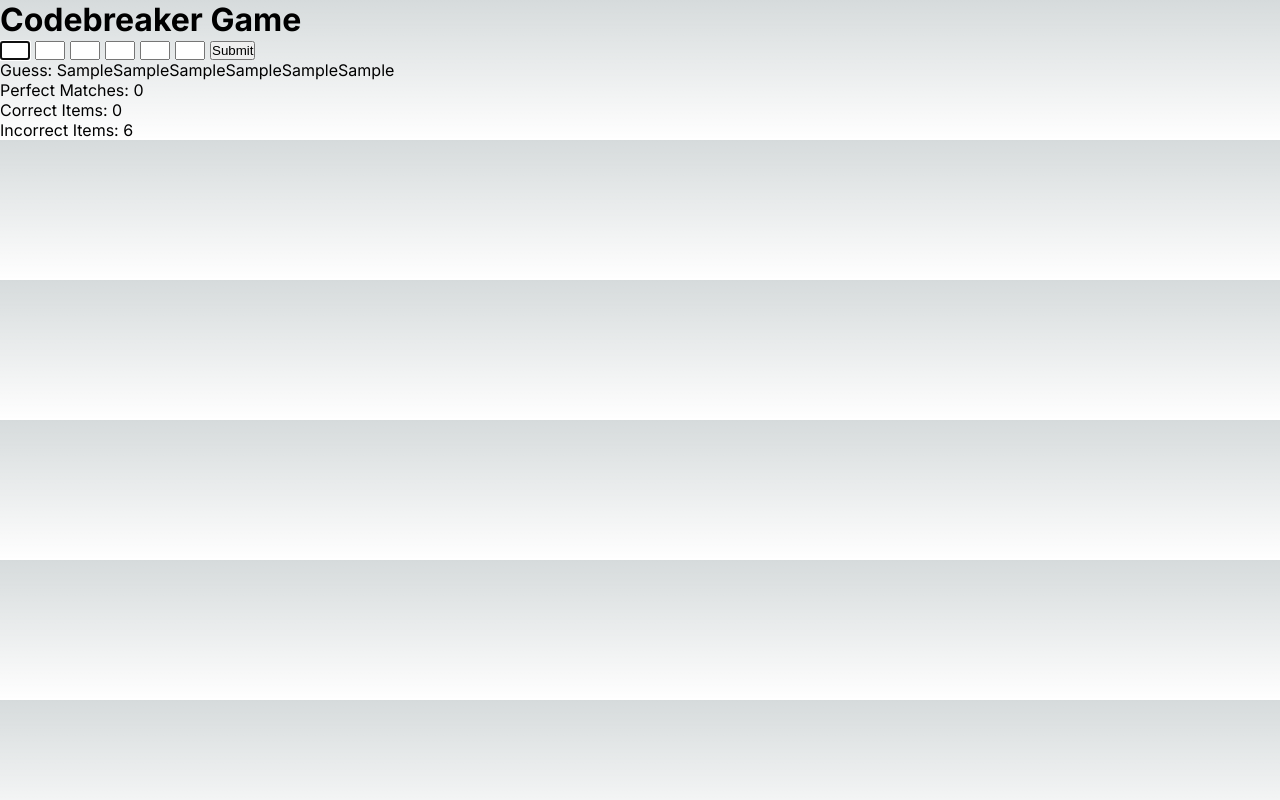
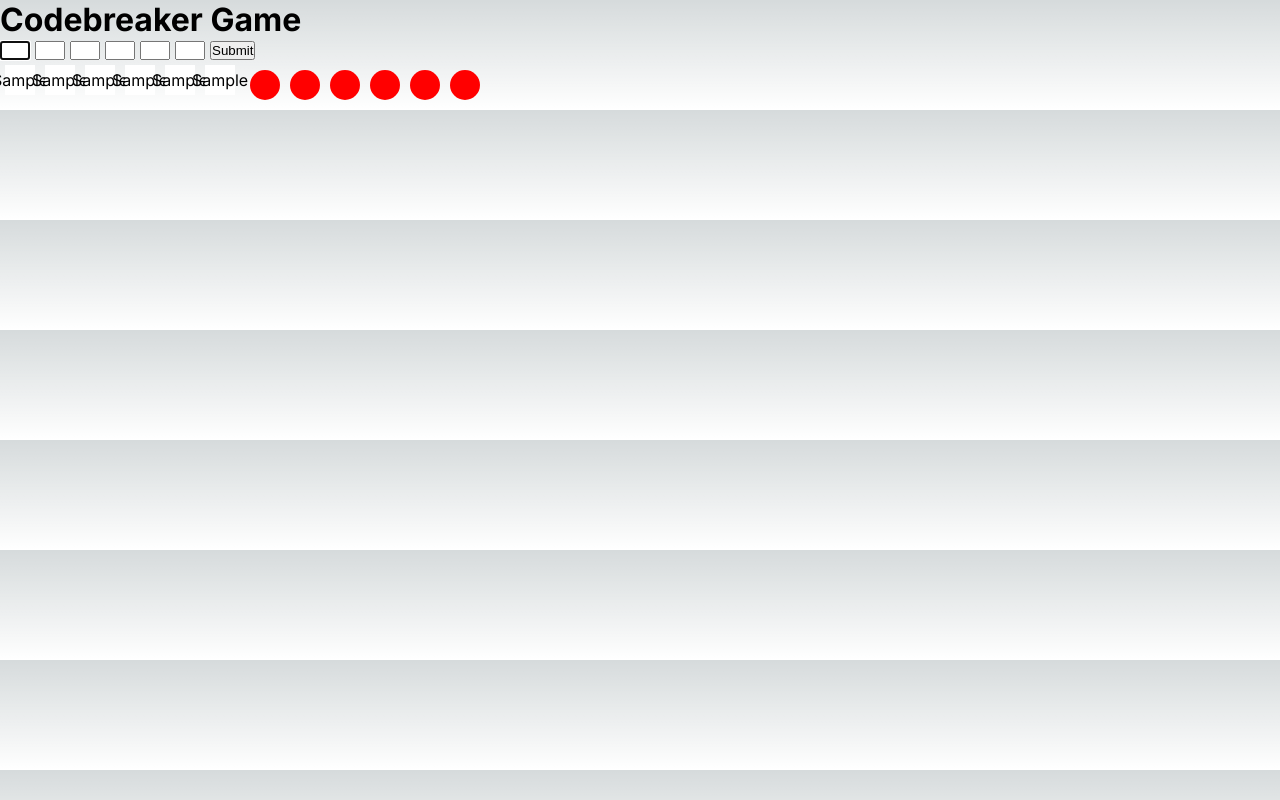
Before and after one commit to 8ix/codebreaker, a Next.js app: page / in a window 1280 px wide. Both pictures are taken after typing "Sample", "Sample", "Sample", "Sample", "Sample", "Sample" into the empty fields and a click on the button "Submit". Built offline with nearby package versions, Linux system fonts and the light colour scheme.

Commit message:
feature: first working version

```diff
--- a/components/GuessHistory/GuessHistory.tsx
+++ b/components/GuessHistory/GuessHistory.tsx
@@ -1,5 +1,37 @@
 import React, { useContext, useEffect, useState, ReactElement } from 'react';
+import styled from 'styled-components';
 import { GameContext } from '../../context/GameContext';
+
+import StatusLight from '../UI/StatusLight/StatusLight';
+
+const GuessHistoryContainer = styled.div`
+    witdh: 100%;
+`;
+
+const GuessItemBar = styled.ul`
+    display: flex;
+    list-style-type: none;
+    padding: 0;
+`;
+
+const GuessItem = styled.li`
+    display: flex;
+    flex-direction: row;
+    width: 30px;
+    height: 30px;
+    line-height: 30px;
+    margin: 5px;
+    background-color: #fff;
+    color: #000;
+    justify-content: center;
+
+    &.lights {
+        background-color: transparent;
+        padding: 0;
+        width: auto;
+        height: auto;
+    }
+`;
 
 const GuessHistory = () => {
     const { gameEngine, isLoading, gameVersion } = useContext(GameContext);
@@ -11,13 +43,26 @@ const GuessHistory = () => {
             const guessesItems: ReactElement[] = [];
 
             guessHistory.forEach((guess, index) => {
+
+                let guessItems: ReactElement[] = [];
+
+                guess.guess.forEach(element => {
+                    guessItems.push(
+                        <GuessItem key={element}>{element}</GuessItem>
+                    );
+                });
+
                 guessesItems.push(
-                    <div key={index}>
-                        <div>Guess: {guess.guess.join('')}</div>
-                        <div>Perfect Matches: {guess.perfect}</div>
-                        <div>Correct Items: {guess.correct}</div>
-                        <div>Incorrect Items: {guess.incorrect}</div>
-                    </div>
+                    <GuessHistoryContainer key={index}>
+                        <GuessItemBar>
+                            {guessItems}
+                            <GuessItem className="lights">
+                                <StatusLight type="perfect" count={guess.perfect} />
+                                <StatusLight type="correct" count={guess.correct} />
+                                <StatusLight type="incorrect" count={guess.incorrect} />
+                            </GuessItem>
+                        </GuessItemBar>
+                    </GuessHistoryContainer>
                 );
             });
 
--- a/components/UI/StatusLight/StatusLight.tsx
+++ b/components/UI/StatusLight/StatusLight.tsx
@@ -1,14 +1,50 @@
 import React from 'react';
+import styled from 'styled-components';
+
+interface LightProps {
+    type: 'perfect' | 'correct' | 'incorrect';
+}
 
 type StatusLightProps = {
-    type: string;
+    type: LightProps['type'];
     count: number;
 }
 
+const Lightbar = styled.div`
+    display: flex;
+    flex-direction: row;
+    list-style-type: none;
+    padding: 0;
+`;
+
+const Light = styled.div<{ type: LightProps['type'] }>`
+    flex-direction: row;
+    width: 30px;
+    height: 30px;
+    line-height: 30px;
+    margin: 5px;
+    background-color: ${props =>
+        props.type === 'perfect' ? 'green' :
+        props.type === 'correct' ? 'yellow' : 'red'
+    };
+    border-radius: 100%;
+`;
+
+
 const StatusLight = (props: StatusLightProps) => {
 
+    let lights = [];
+
+    for (let i = 0; i < props.count; i++) {
+        lights.push(
+            <Light key={i} type={props.type} />
+        );
+    }
+
     return (
-        <div></div>
+        <Lightbar>
+            {lights}
+        </Lightbar>
     );
 }
 
```
Also changed, not shown: package.json (+4 -3 lines), 1 other file (tests, documents, lock files or other folders).
